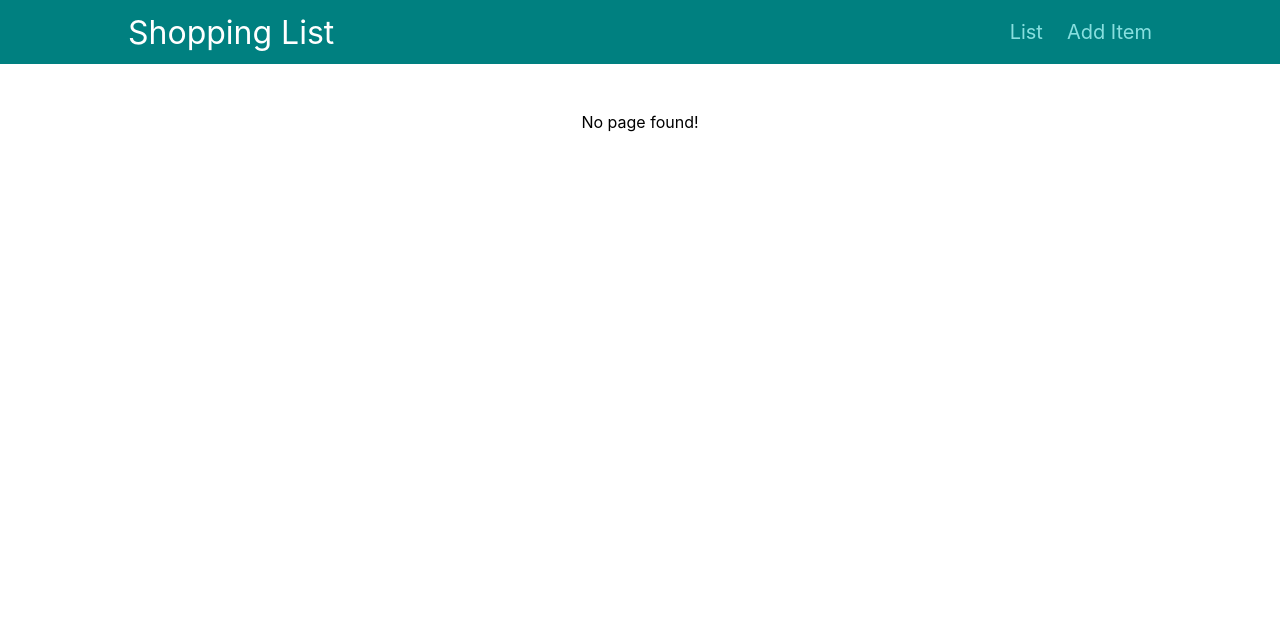
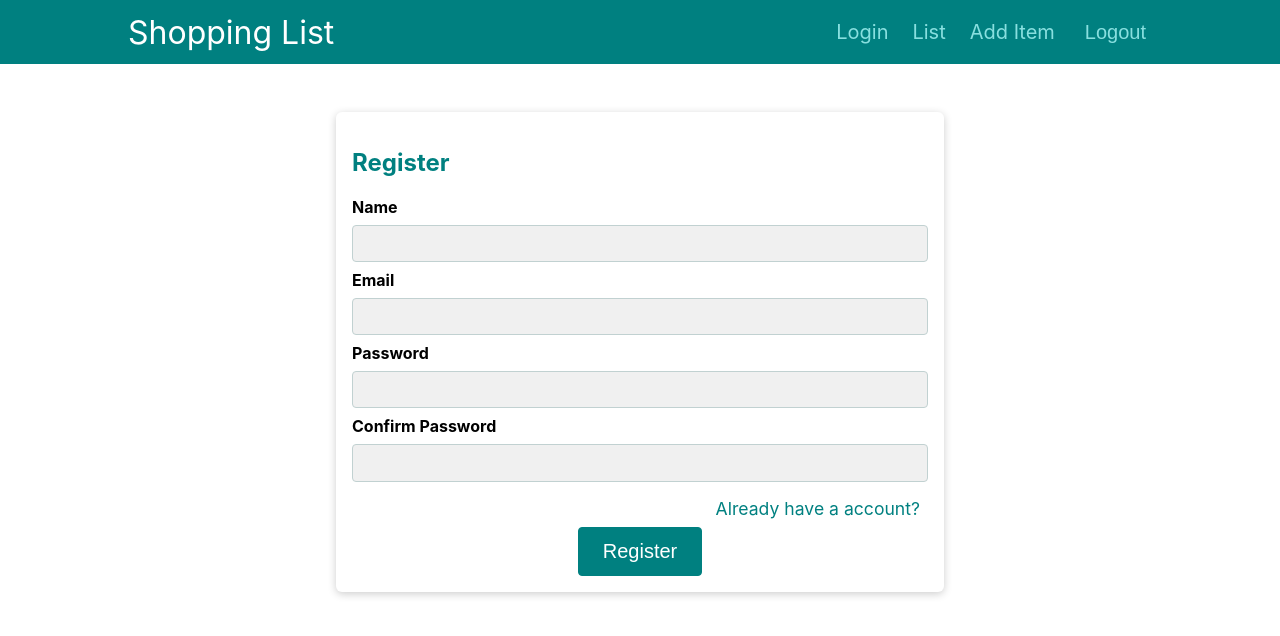
Before and after one commit to dakshina13/shopping-list-react, a React (Create React App) app: page /signUp in a window 1280 px wide. Shown: the top 636 px of the page. Built offline with nearby package versions, Linux system fonts and the light colour scheme.

Commit message:
Login & Sign Up Ui Design

```diff
--- a/package.json
+++ b/package.json
@@ -6,6 +6,7 @@
     "@testing-library/jest-dom": "^5.14.1",
     "@testing-library/react": "^11.2.7",
     "@testing-library/user-event": "^12.8.3",
+    "axios": "^0.21.1",
     "react": "^17.0.2",
     "react-dom": "^17.0.2",
     "react-router-dom": "^5.2.0",
--- a/src/App.js
+++ b/src/App.js
@@ -7,6 +7,8 @@ import Shopping from "./pages/Shopping";
 import AddItem from "./pages/AddItem";
 import NoPageFound from "./pages/NoPageFound";
 import EditItem from "./pages/EditItem";
+import LoginPage from "./pages/LoginPage";
+import SignUpPage from "./pages/SignUpPage";
 
 function App() {
   return (
@@ -26,6 +28,12 @@ function App() {
           <Route path="/edit/:id">
             <EditItem />
           </Route>
+          <Route path="/login">
+            <LoginPage />
+          </Route>
+          <Route path="/signUp">
+            <SignUpPage />
+          </Route>
           <Route path="*">
             <NoPageFound />
           </Route>
--- /dev/null
+++ b/src/components/Login/LoginForm.js
@@ -0,0 +1,60 @@
+import { Fragment, useRef, useState } from "react";
+import { Link } from "react-router-dom";
+
+import classes from "./LoginForm.module.css";
+
+const LoginForm = (props) => {
+  const emailInputRef = useRef();
+  const passwordInputRef = useRef();
+
+  const [error, setError] = useState(null);
+
+  const formSubmitHandler = (event) => {
+    event.preventDefault();
+    const enteredEmail = emailInputRef.current.value;
+    const enteredPassword = passwordInputRef.current.value;
+
+    console.log("Email " + enteredEmail);
+    console.log("Password " + enteredPassword);
+    if (enteredEmail === "" || enteredPassword === "") {
+      setError("Please enter all inputs!");
+      return;
+    }
+    if (enteredPassword.length < 6) {
+      setError("Password is less than 6 characters!");
+      return;
+    }
+  };
+
+  return (
+    <Fragment>
+      <div className={classes.card}>
+        <h2>Login</h2>
+        {error && <p className="error">{error}</p>}
+        <form className={classes.form} onSubmit={formSubmitHandler}>
+          <div className={classes.control}>
+            <label htmlFor="email">Email</label>
+            <input type="email" id="email" ref={emailInputRef} required />
+          </div>
+          <div className={classes.control}>
+            <label htmlFor="password">Password</label>
+            <input
+              type="password"
+              id="password"
+              ref={passwordInputRef}
+              required
+            />
+          </div>
+          <div className={classes.loginSpan}>
+            <Link to="/signUp">Need to register?</Link>
+          </div>
+          <div className={classes.actions}>
+            <button className="btn">Login</button>
+          </div>
+        </form>
+      </div>
+    </Fragment>
+  );
+};
+
+export default LoginForm;
--- /dev/null
+++ b/src/components/Login/LoginForm.module.css
@@ -0,0 +1,72 @@
+.form {
+  position: relative;
+}
+
+.loading {
+  position: absolute;
+  width: 100%;
+  height: 100%;
+  background-color: rgba(255, 255, 255, 0.7);
+  display: flex;
+  justify-content: center;
+  align-items: center;
+}
+
+.control {
+  margin-bottom: 0.5rem;
+}
+
+.control label {
+  font-weight: bold;
+  display: block;
+  margin-bottom: 0.5rem;
+}
+
+.control input,
+.control select {
+  font: inherit;
+  padding: 0.35rem;
+  border-radius: 4px;
+  background-color: #f0f0f0;
+  border: 1px solid #c1d1d1;
+  display: block;
+  width: 100%;
+  font-size: 1.25rem;
+}
+
+.control input:focus,
+.control select:focus {
+  background-color: #cbf8f8;
+  outline-color: teal;
+}
+
+.actions {
+  text-align: center;
+}
+
+.actions button {
+  font-size: 1.25rem;
+}
+.card {
+  padding: 1rem;
+  margin: 1rem;
+  box-shadow: 0 2px 8px rgba(0, 0, 0, 0.2);
+  border-radius: 6px;
+  background-color: white;
+}
+.card h2 {
+  color: #008080;
+}
+.loginSpan {
+  display: flex;
+  justify-content: flex-end;
+  padding: 0.5rem;
+}
+.loginSpan a {
+  text-decoration: none;
+  color: #008080;
+  font-size: 1.1rem;
+}
+.loginSpan a:hover {
+  text-decoration: underline;
+}
--- a/src/components/MainNavigation/MainNavigation.js
+++ b/src/components/MainNavigation/MainNavigation.js
@@ -3,11 +3,18 @@ import { NavLink } from "react-router-dom";
 import classes from "./MainNavigation.module.css";
 
 const MainNavigation = () => {
+  const logoutHandler = () => {};
+
   return (
     <header className={classes.header}>
       <div className={classes.logo}>Shopping List</div>
       <nav className={classes.nav}>
         <ul>
+          <li>
+            <NavLink to="/login" activeClassName={classes.active}>
+              Login
+            </NavLink>
+          </li>
           <li>
             <NavLink to="/list" activeClassName={classes.active}>
               List
@@ -18,6 +25,11 @@ const MainNavigation = () => {
               Add Item
             </NavLink>
           </li>
+          <li>
+            <button className={classes.btn} onClick={logoutHandler}>
+              Logout
+            </button>
+          </li>
         </ul>
       </nav>
     </header>
--- a/src/components/MainNavigation/MainNavigation.module.css
+++ b/src/components/MainNavigation/MainNavigation.module.css
@@ -35,3 +35,14 @@
 .nav a.active {
   color: #e6fcfc;
 }
+
+.btn {
+  border: none;
+  background: none;
+  color: #88dfdf;
+  font-size: 1.25rem;
+}
+.btn:hover {
+  color: #e6fcfc;
+  cursor: pointer;
+}
--- /dev/null
+++ b/src/components/SignUp/SignUpForm.js
@@ -0,0 +1,94 @@
+import { Fragment, useRef, useState } from "react";
+import { Link } from "react-router-dom";
+
+import classes from "./SignUpForm.module.css";
+
+const SignUpForm = () => {
+  const nameInputRef = useRef();
+  const emailInputRef = useRef();
+  const passwordInputRef = useRef();
+  const confirmPasswordInputRef = useRef();
+
+  const [error, setError] = useState(null);
+
+  const formSubmitHandler = (event) => {
+    event.preventDefault();
+    const enteredEmail = emailInputRef.current.value;
+    const enteredPassword = passwordInputRef.current.value;
+    const enteredName = nameInputRef.current.value;
+    const enteredConfirmPassword = confirmPasswordInputRef.current.value;
+
+    console.log("Email " + enteredEmail);
+    console.log("Password " + enteredPassword);
+    console.log("Name " + enteredName);
+    console.log("Confirm Password " + enteredConfirmPassword);
+    if (
+      enteredEmail === "" ||
+      enteredPassword === "" ||
+      enteredConfirmPassword === "" ||
+      enteredName === ""
+    ) {
+      setError("Please enter all inputs!");
+      return;
+    }
+    if (enteredConfirmPassword !== enteredPassword) {
+      setError("Password and confirm passord do not match!");
+      return;
+    }
+    if(enteredPassword.length<6){
+      setError("Password is less than 6 characters!");
+      return;
+    }
+  };
+
+  return (
+    <Fragment>
+      <div className={classes.card}>
+        <h2>Register</h2>
+        {error && <p className="error">{error}</p>}
+        <form className={classes.form} onSubmit={formSubmitHandler}>
+          <div className={classes.control}>
+            <label htmlFor="name">Name</label>
+            <input
+              type="text"
+              id="name"
+              ref={nameInputRef}
+              className={classes.nameInput}
+              required
+            />
+          </div>
+          <div className={classes.control}>
+            <label htmlFor="email">Email</label>
+            <input type="email" id="email" ref={emailInputRef} required />
+          </div>
+          <div className={classes.control}>
+            <label htmlFor="password">Password</label>
+            <input
+              type="password"
+              id="password"
+              ref={passwordInputRef}
+              required
+            />
+          </div>
+          <div className={classes.control}>
+            <label htmlFor="confirm-password">Confirm Password</label>
+            <input
+              type="password"
+              id="confirm-password"
+              ref={confirmPasswordInputRef}
+              required
+            />
+          </div>
+          <div className={classes.loginSpan}>
+            <Link to="/signUp">Already have a account?</Link>
+          </div>
+          <div className={classes.actions}>
+            <button className="btn">Register</button>
+          </div>
+        </form>
+      </div>
+    </Fragment>
+  );
+};
+
+export default SignUpForm;
--- /dev/null
+++ b/src/components/SignUp/SignUpForm.module.css
@@ -0,0 +1,75 @@
+.form {
+  position: relative;
+}
+
+.loading {
+  position: absolute;
+  width: 100%;
+  height: 100%;
+  background-color: rgba(255, 255, 255, 0.7);
+  display: flex;
+  justify-content: center;
+  align-items: center;
+}
+
+.control {
+  margin-bottom: 0.5rem;
+}
+
+.control label {
+  font-weight: bold;
+  display: block;
+  margin-bottom: 0.5rem;
+}
+
+.control input,
+.control select {
+  font: inherit;
+  padding: 0.35rem;
+  border-radius: 4px;
+  background-color: #f0f0f0;
+  border: 1px solid #c1d1d1;
+  display: block;
+  width: 100%;
+  font-size: 1.25rem;
+}
+
+.control input:focus,
+.control select:focus {
+  background-color: #cbf8f8;
+  outline-color: teal;
+}
+
+.actions {
+  text-align: center;
+}
+
+.actions button {
+  font-size: 1.25rem;
+}
+.card {
+  padding: 1rem;
+  margin: 1rem;
+  box-shadow: 0 2px 8px rgba(0, 0, 0, 0.2);
+  border-radius: 6px;
+  background-color: white;
+}
+.card h2 {
+  color: #008080;
+}
+.nameInput {
+  text-transform: capitalize;
+}
+.loginSpan {
+  display: flex;
+  justify-content: flex-end;
+  padding: 0.5rem;
+}
+.loginSpan a {
+  text-decoration: none;
+  color: #008080;
+  font-size: 1.1rem;
+}
+.loginSpan a:hover {
+  text-decoration: underline;
+}
--- a/src/components/editItem/EditItemForm.js
+++ b/src/components/editItem/EditItemForm.js
@@ -109,6 +109,7 @@ const EditItemForm = (props) => {
               id="name"
               value={nameInput}
               onChange={nameChangeHandler}
+              required
             />
           </div>
           <div className={classes.control}>
@@ -118,6 +119,7 @@ const EditItemForm = (props) => {
               type="number"
               value={quantityInput}
               onChange={quantityChangeHandler}
+              required
             />
           </div>
           <div className={classes.control}>
@@ -126,6 +128,7 @@ const EditItemForm = (props) => {
               id="category"
               onChange={categoryChangeHandler}
               value={categoryInput}
+              required
             >
               <option value="">--</option>
               {categories &&
--- a/src/components/newItem/AddItemForm.js
+++ b/src/components/newItem/AddItemForm.js
@@ -106,6 +106,7 @@ const AddItemForm = (props) => {
               id="name"
               value={nameInput}
               onChange={nameChangeHandler}
+              required
             />
           </div>
           <div className={classes.control}>
@@ -115,6 +116,7 @@ const AddItemForm = (props) => {
               type="number"
               value={quantityInput}
               onChange={quantityChangeHandler}
+              required
             />
           </div>
           <div className={classes.control}>
@@ -123,6 +125,7 @@ const AddItemForm = (props) => {
               id="category"
               onChange={categoryChangeHandler}
               value={categoryInput}
+              required
             >
               <option value="">--</option>
               {categories &&
--- /dev/null
+++ b/src/pages/LoginPage.js
@@ -0,0 +1,7 @@
+import LoginForm from "../components/Login/LoginForm";
+
+const LoginPage = () => {
+  return <LoginForm />;
+};
+
+export default LoginPage;
--- /dev/null
+++ b/src/pages/SignUpPage.js
@@ -0,0 +1,7 @@
+import SignUpForm from "../components/SignUp/SignUpForm";
+
+const SignUpPage = () => {
+  return <SignUpForm />;
+};
+
+export default SignUpPage;
```
Also changed, not shown: 1 other file (tests, documents, lock files or other folders). Lines whose indentation alone changed are shown as unchanged.
